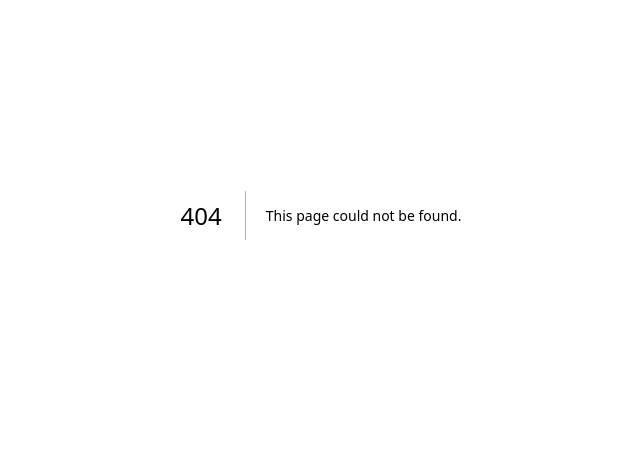
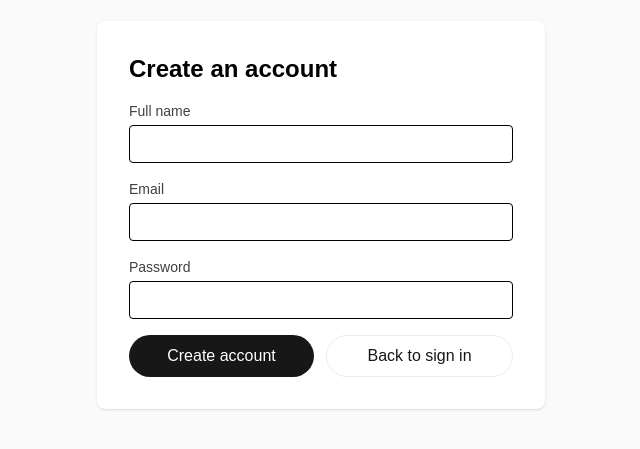
Before and after one commit to deepakdroi/diet-buddy, a Next.js app: page /signup in a window 1280 px wide. Before the commit this address had no page. Shown: the part 185-634 px from the top of the page, without its empty margins (319-959 px from the left). Built offline with nearby package versions, Linux system fonts and the light colour scheme.

Commit message:
feat:  implement sign-in/sign-up pages

```diff
--- a/src/app/page.tsx
+++ b/src/app/page.tsx
@@ -1,64 +1,49 @@
 import Image from "next/image";
+import Link from "next/link";
 
 export default function Home() {
   return (
-    <div className="flex min-h-screen items-center justify-center bg-zinc-50 font-sans dark:bg-black">
-      <main className="flex min-h-screen w-full max-w-3xl flex-col items-center justify-between py-32 px-16 bg-white dark:bg-black sm:items-start">
+    <div className="flex min-h-screen items-center justify-center bg-zinc-50 dark:bg-black">
+      <main className="flex w-full max-w-3xl transform-gpu flex-col items-center gap-8 rounded-lg bg-white p-12 shadow-sm dark:bg-black">
         <Image
           className="dark:invert"
           src="/next.svg"
-          alt="Next.js logo"
-          width={100}
-          height={20}
+          alt="Diet Buddy"
+          width={120}
+          height={30}
           priority
         />
-        <div className="flex flex-col items-center gap-6 text-center sm:items-start sm:text-left">
-          <h1 className="max-w-xs text-3xl font-semibold leading-10 tracking-tight text-black dark:text-zinc-50">
-            To get started, edit the page.tsx file.
-          </h1>
-          <p className="max-w-md text-lg leading-8 text-zinc-600 dark:text-zinc-400">
-            Looking for a starting point or more instructions? Head over to{" "}
-            <a
-              href="https://vercel.com/templates?framework=next.js&utm_source=create-next-app&utm_medium=appdir-template-tw&utm_campaign=create-next-app"
-              className="font-medium text-zinc-950 dark:text-zinc-50"
-            >
-              Templates
-            </a>{" "}
-            or the{" "}
-            <a
-              href="https://nextjs.org/learn?utm_source=create-next-app&utm_medium=appdir-template-tw&utm_campaign=create-next-app"
-              className="font-medium text-zinc-950 dark:text-zinc-50"
-            >
-              Learning
-            </a>{" "}
-            center.
-          </p>
+
+        <h1 className="text-4xl font-semibold leading-tight text-black dark:text-zinc-50">
+          Welcome to Diet Buddy
+        </h1>
+
+        <p className="max-w-xl text-center text-lg text-zinc-600 dark:text-zinc-400">
+          Track meals, set goals, and build healthier habits. Sign in to
+          continue or create a new account.
+        </p>
+
+        <div className="flex w-full max-w-sm gap-4 sm:justify-center">
+          <Link
+            href="/signin"
+            className="flex w-1/2 items-center justify-center rounded-full bg-foreground px-6 py-3 text-background font-medium transition-colors hover:opacity-95"
+            aria-label="Sign in"
+          >
+            Sign in
+          </Link>
+
+          <Link
+            href="/signup"
+            className="flex w-1/2 items-center justify-center rounded-full border border-solid border-black/8 px-6 py-3 text-foreground font-medium transition-colors hover:bg-black/4 dark:border-white/[.145]"
+            aria-label="Sign up"
+          >
+            Sign up
+          </Link>
         </div>
-        <div className="flex flex-col gap-4 text-base font-medium sm:flex-row">
-          <a
-            className="flex h-12 w-full items-center justify-center gap-2 rounded-full bg-foreground px-5 text-background transition-colors hover:bg-[#383838] dark:hover:bg-[#ccc] md:w-[158px]"
-            href="https://vercel.com/new?utm_source=create-next-app&utm_medium=appdir-template-tw&utm_campaign=create-next-app"
-            target="_blank"
-            rel="noopener noreferrer"
-          >
-            <Image
-              className="dark:invert"
-              src="/vercel.svg"
-              alt="Vercel logomark"
-              width={16}
-              height={16}
-            />
-            Deploy Now
-          </a>
-          <a
-            className="flex h-12 w-full items-center justify-center rounded-full border border-solid border-black/[.08] px-5 transition-colors hover:border-transparent hover:bg-black/[.04] dark:border-white/[.145] dark:hover:bg-[#1a1a1a] md:w-[158px]"
-            href="https://nextjs.org/docs?utm_source=create-next-app&utm_medium=appdir-template-tw&utm_campaign=create-next-app"
-            target="_blank"
-            rel="noopener noreferrer"
-          >
-            Documentation
-          </a>
-        </div>
+
+        <p className="mt-2 text-sm text-zinc-500 dark:text-zinc-400">
+          No account yet? Click Sign up to get started.
+        </p>
       </main>
     </div>
   );
--- /dev/null
+++ b/src/app/signin/page.tsx
@@ -0,0 +1,80 @@
+"use client";
+
+import { useState } from "react";
+import { useRouter } from "next/navigation";
+
+export default function SignInPage() {
+  const [email, setEmail] = useState("");
+  const [password, setPassword] = useState("");
+  const [loading, setLoading] = useState(false);
+  const router = useRouter();
+
+  async function handleSubmit(e: React.FormEvent) {
+    e.preventDefault();
+    if (!email || !password) {
+      alert("Please enter email and password.");
+      return;
+    }
+    setLoading(true);
+    // Mock auth delay
+    await new Promise((r) => setTimeout(r, 600));
+    setLoading(false);
+    // In this template there is no backend — treat as a mock sign-in
+    alert("Signed in (mock)");
+    router.push("/");
+  }
+
+  return (
+    <div className="flex min-h-screen items-center justify-center bg-zinc-50 dark:bg-black">
+      <main className="w-full max-w-md rounded-lg bg-white p-8 shadow-sm dark:bg-black">
+        <h1 className="mb-2 text-2xl font-semibold text-black dark:text-zinc-50">
+          Sign in to Diet Buddy
+        </h1>
+
+        <form onSubmit={handleSubmit} className="mt-4 flex flex-col gap-4">
+          <label className="flex flex-col text-sm">
+            <span className="mb-1 text-zinc-700 dark:text-zinc-300">Email</span>
+            <input
+              type="email"
+              value={email}
+              onChange={(e) => setEmail(e.target.value)}
+              required
+              className="rounded border px-3 py-2 text-black dark:text-zinc-50"
+            />
+          </label>
+
+          <label className="flex flex-col text-sm">
+            <span className="mb-1 text-zinc-700 dark:text-zinc-300">
+              Password
+            </span>
+            <input
+              type="password"
+              value={password}
+              onChange={(e) => setPassword(e.target.value)}
+              required
+              className="rounded border px-3 py-2 text-black dark:text-zinc-50"
+            />
+          </label>
+
+          <div className="flex gap-3">
+            <button
+              type="submit"
+              className="flex-1 rounded-full bg-foreground py-2 text-background font-medium hover:opacity-95"
+              disabled={loading}
+            >
+              {loading ? "Signing in..." : "Sign in"}
+            </button>
+
+            <button
+              type="button"
+              onClick={() => router.push("/signup")}
+              className="flex-1 rounded-full border border-black/8 py-2 font-medium hover:bg-black/4 dark:border-white/[.145]"
+            >
+              Create account
+            </button>
+          </div>
+        </form>
+      </main>
+    </div>
+  );
+}
--- /dev/null
+++ b/src/app/signup/page.tsx
@@ -0,0 +1,91 @@
+"use client";
+
+import { useState } from "react";
+import { useRouter } from "next/navigation";
+
+export default function SignUpPage() {
+  const [name, setName] = useState("");
+  const [email, setEmail] = useState("");
+  const [password, setPassword] = useState("");
+  const [loading, setLoading] = useState(false);
+  const router = useRouter();
+
+  async function handleSubmit(e: React.FormEvent) {
+    e.preventDefault();
+    if (!name || !email || !password) {
+      alert("Please fill all fields.");
+      return;
+    }
+    setLoading(true);
+    await new Promise((r) => setTimeout(r, 700));
+    setLoading(false);
+    alert("Account created (mock). You can now sign in.");
+    router.push("/signin");
+  }
+
+  return (
+    <div className="flex min-h-screen items-center justify-center bg-zinc-50 dark:bg-black">
+      <main className="w-full max-w-md rounded-lg bg-white p-8 shadow-sm dark:bg-black">
+        <h1 className="mb-2 text-2xl font-semibold text-black dark:text-zinc-50">
+          Create an account
+        </h1>
+
+        <form onSubmit={handleSubmit} className="mt-4 flex flex-col gap-4">
+          <label className="flex flex-col text-sm">
+            <span className="mb-1 text-zinc-700 dark:text-zinc-300">
+              Full name
+            </span>
+            <input
+              value={name}
+              onChange={(e) => setName(e.target.value)}
+              required
+              className="rounded border px-3 py-2 text-black dark:text-zinc-50"
+            />
+          </label>
+
+          <label className="flex flex-col text-sm">
+            <span className="mb-1 text-zinc-700 dark:text-zinc-300">Email</span>
+            <input
+              type="email"
+              value={email}
+              onChange={(e) => setEmail(e.target.value)}
+              required
+              className="rounded border px-3 py-2 text-black dark:text-zinc-50"
+            />
+          </label>
+
+          <label className="flex flex-col text-sm">
+            <span className="mb-1 text-zinc-700 dark:text-zinc-300">
+              Password
+            </span>
+            <input
+              type="password"
+              value={password}
+              onChange={(e) => setPassword(e.target.value)}
+              required
+              className="rounded border px-3 py-2 text-black dark:text-zinc-50"
+            />
+          </label>
+
+          <div className="flex gap-3">
+            <button
+              type="submit"
+              className="flex-1 rounded-full bg-foreground py-2 text-background font-medium hover:opacity-95"
+              disabled={loading}
+            >
+              {loading ? "Creating..." : "Create account"}
+            </button>
+
+            <button
+              type="button"
+              onClick={() => router.push("/signin")}
+              className="flex-1 rounded-full border border-black/8 py-2 font-medium hover:bg-black/4 dark:border-white/[.145]"
+            >
+              Back to sign in
+            </button>
+          </div>
+        </form>
+      </main>
+    </div>
+  );
+}
```
Also changed, not shown: 1 other file (tests, documents, lock files or other folders).
